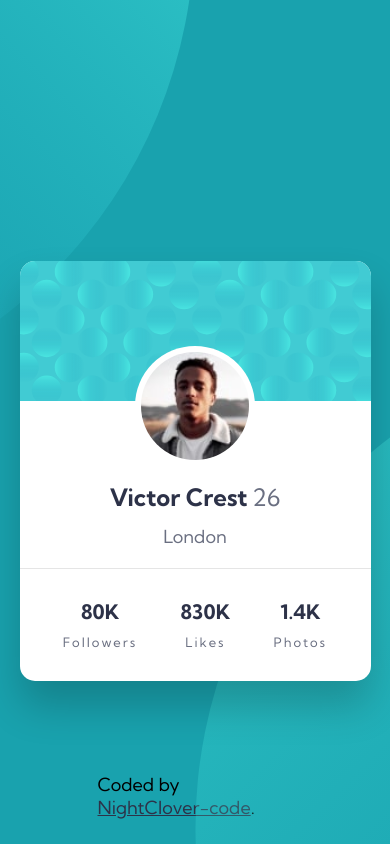
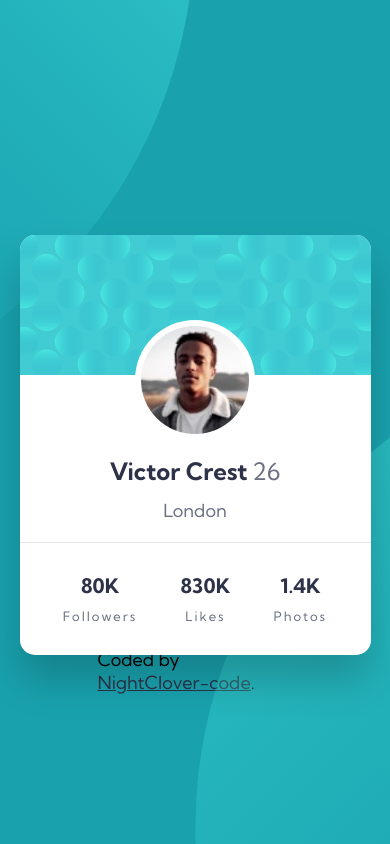
Before and after one commit to NightClover-code/profile-card-react, a React (Create React App) app: page / in a window 390 px wide. Built offline with nearby package versions, Linux system fonts and the light colour scheme.

Commit message:
bug fixes responsive

```diff
--- a/src/css/app.css
+++ b/src/css/app.css
@@ -4,8 +4,8 @@
   max-width: 400px;
   width: 90%;
   margin: auto;
-  padding-top: 12vh;
   position: relative;
+  padding-top: 50px;
 }
 
 .card__container .card {
@@ -142,7 +142,7 @@
 
 .attribution {
   position: absolute;
-  bottom: 25px;
+  bottom: 150px;
   left: 50%;
   -webkit-transform: translateX(-50%);
           transform: translateX(-50%);
@@ -162,10 +162,10 @@
 }
 
 .app__container {
+  position: relative;
   overflow: hidden;
-  position: relative;
   background: #19a2ae;
-  min-height: 100vh;
+  height: 100vh;
   width: 100%;
   margin: auto;
   font-size: 18px;
--- a/src/sass/_attribution.scss
+++ b/src/sass/_attribution.scss
@@ -1,6 +1,6 @@
 .attribution {
   position: absolute;
-  bottom: 25px;
+  bottom: 150px;
   left: 50%;
   transform: translateX(-50%);
   a {
--- a/src/sass/_card.scss
+++ b/src/sass/_card.scss
@@ -3,8 +3,8 @@
   max-width: 400px;
   width: 90%;
   margin: auto;
-  padding-top: 12vh;
   position: relative;
+  padding-top: 50px;
   .card {
     position: absolute;
     top: 50%;
--- a/src/sass/app.scss
+++ b/src/sass/app.scss
@@ -8,10 +8,10 @@
   box-sizing: border-box;
 }
 .app__container {
+  position: relative;
   overflow: hidden;
-  position: relative;
   background: $dark-cyan;
-  min-height: 100vh;
+  height: 100vh;
   width: 100%;
   margin: auto;
   font-size: 18px;
```
Also changed, not shown: 2 other files (tests, documents, lock files or other folders).
